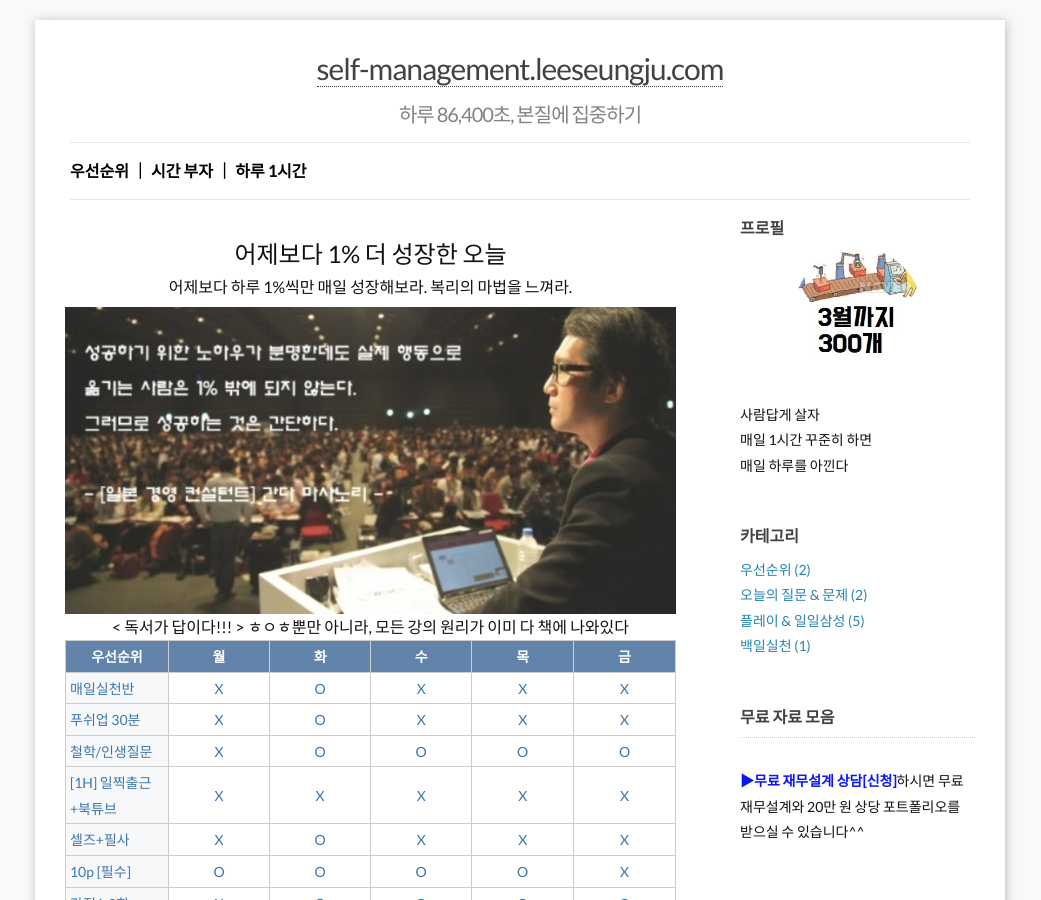
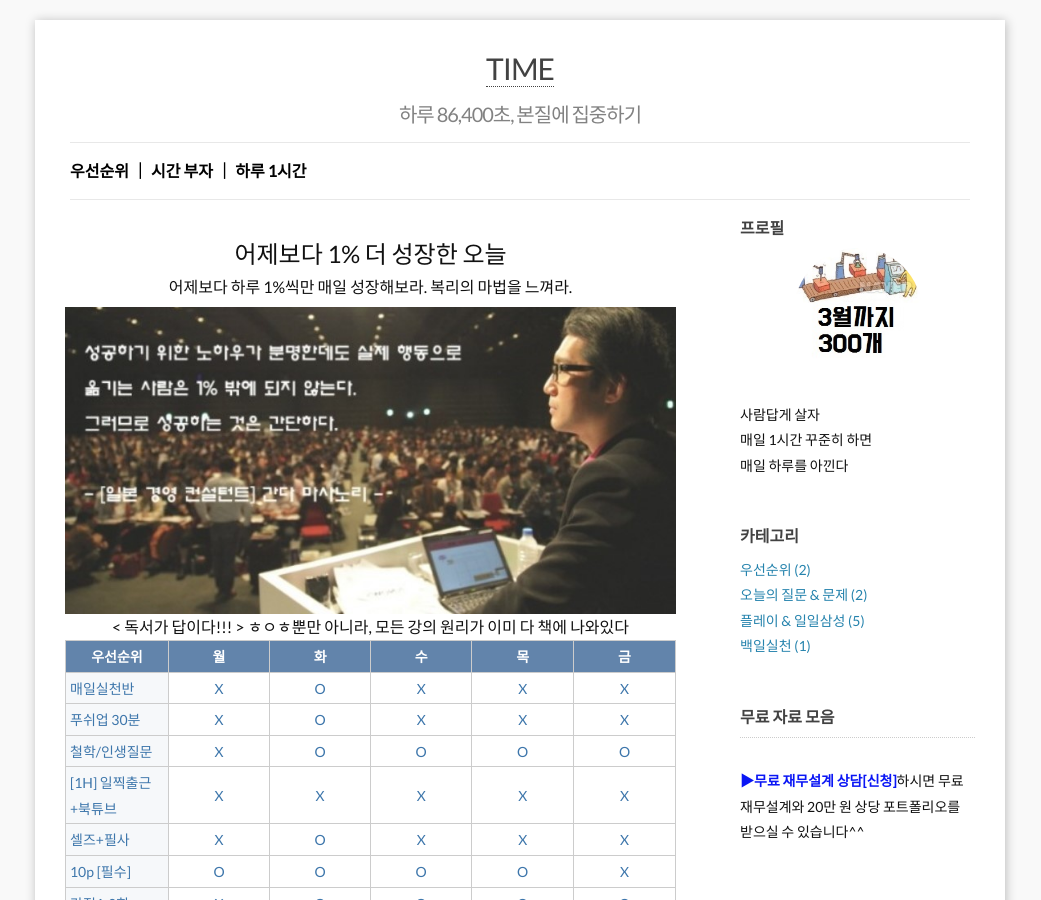
Before and after one commit to leevra/self-management.leeseungju.com, a Jekyll site: the page built from index.html, in a window 1280 px wide and 900 px high. Shown: the whole window, without its empty margins (120-1161 px from the left). Built offline with Jekyll 4.4.1, drawn with Linux system fonts in a browser that asks for light colours; the list of posts is cut into pages by our own code.

Commit message:
Update _config.yml

```diff
--- a/_config.yml
+++ b/_config.yml
@@ -1,5 +1,5 @@
 ### Site info:
-title:
+title: TIME
 tagline: 하루 86,400초, 본질에 집중하기
 author: 관리자
 email: help@leeseungju.com
```
